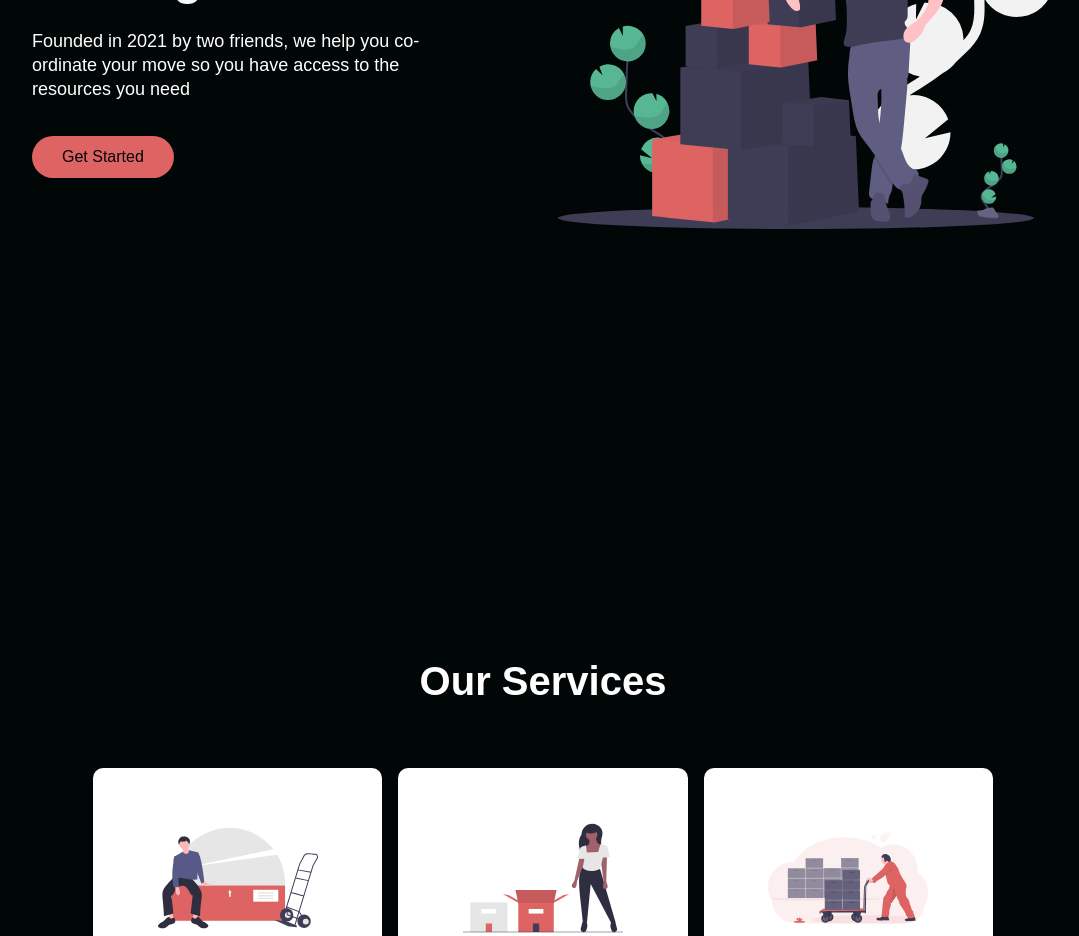
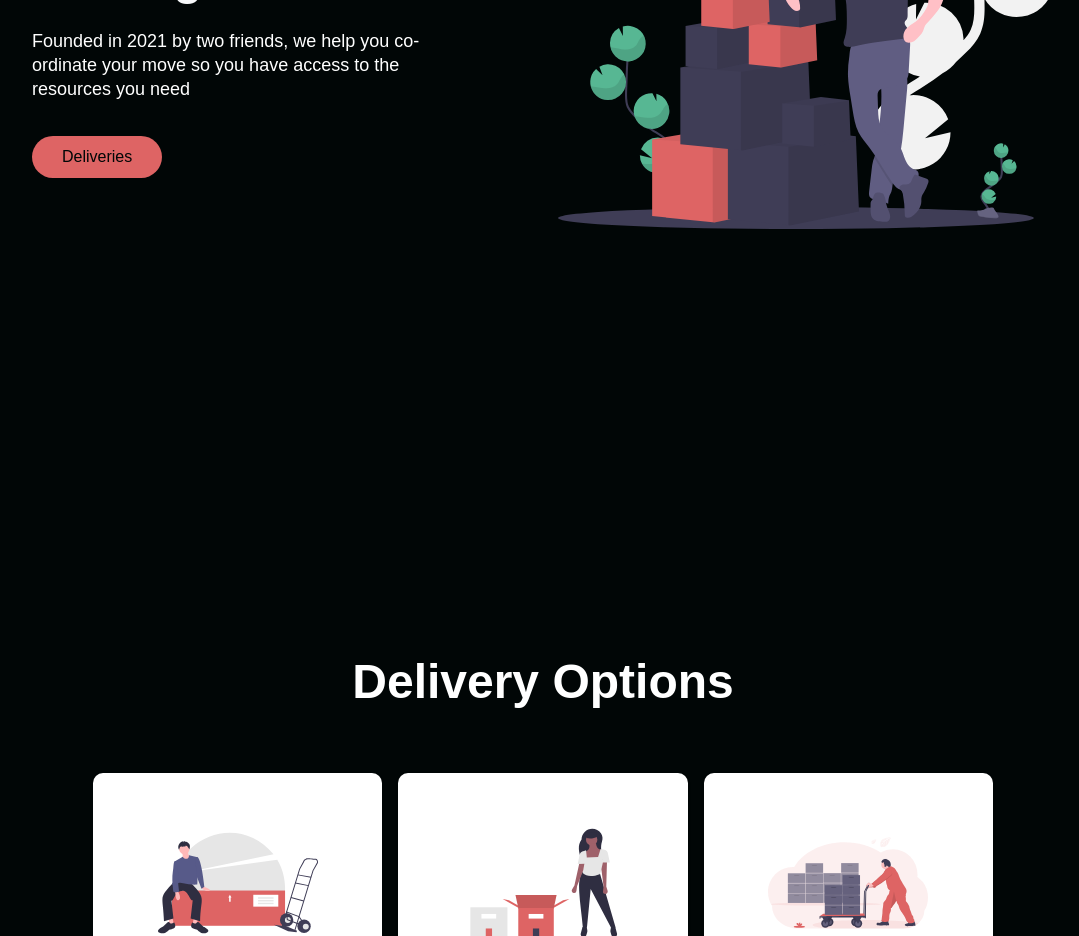
Before and after one commit to reyncode/moving-co, a React (Create React App) app: page / in a window 1280 px wide. Shown: the part 1140-2076 px from the top of the page, without its empty margins (97-1176 px from the left). Built offline with nearby package versions, Linux system fonts and the light colour scheme; a web font is replaced by a local one.

Commit message:
Smooth scrolling added to hero page

```diff
--- a/src/components/HeroSection/index.js
+++ b/src/components/HeroSection/index.js
@@ -29,8 +29,16 @@ const HeroSection = () => {
                 <HeroH1>Moving simplified</HeroH1>
                 <HeroP>Let us help you with your next move.</HeroP>
                 <HeroBtnWrapper>
-                    <Button to='contact' onMouseEnter={onHover} onMouseLeave={onHover}
-                        primary='true' dark='true'>
+                    <Button to='services'
+                        smooth={true}
+                        duration={500}
+                        spy={true}
+                        exact='true'
+                        offset={-80}
+                        onMouseEnter={onHover}
+                        onMouseLeave={onHover}
+                        primary='true'
+                        dark='true'>
                         Get started {hover ? <ArrowForward /> : <ArrowRight />}
                     </Button>
                 </HeroBtnWrapper>
--- a/src/components/InfoSection/data.js
+++ b/src/components/InfoSection/data.js
@@ -6,7 +6,7 @@ export const homeObjOne = {
     topLine: 'About Us',
     headline: 'A Nova Scotia local moving co-ordinator',
     description: 'Founded in 2021 by two friends, we help you co-ordinate your move so you have access to the resources you need ',
-    buttonLabel: 'Get Started',
+    buttonLabel: 'Deliveries',
     imgStart: false,
     img: require('../../images/svg-1.svg').default,
     alt: 'standing',
--- a/src/components/Services/ServicesElements.js
+++ b/src/components/Services/ServicesElements.js
@@ -62,7 +62,7 @@ export const ServicesIcon = styled.img`
 `
 
 export const ServicesH1 = styled.h1`
-    font-size: 2.5rem;
+    font-size: 3rem;
     color: #fff;
     margin-bottom: 64px;
 
--- a/src/components/Services/index.js
+++ b/src/components/Services/index.js
@@ -15,7 +15,7 @@ import Icon3 from '../../images/svg-4.svg'
 const Services = () => {
     return (
         <ServicesContainer id='services'>
-            <ServicesH1>Our Services</ServicesH1>
+            <ServicesH1>Delivery Options</ServicesH1>
             <ServicesWrapper>
                 <ServicesCard>
                     <ServicesIcon src={Icon1} />
```
